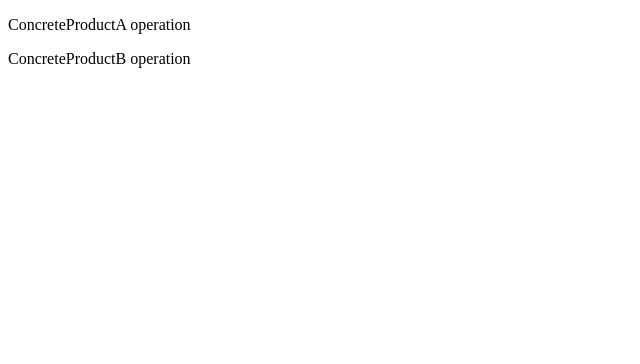
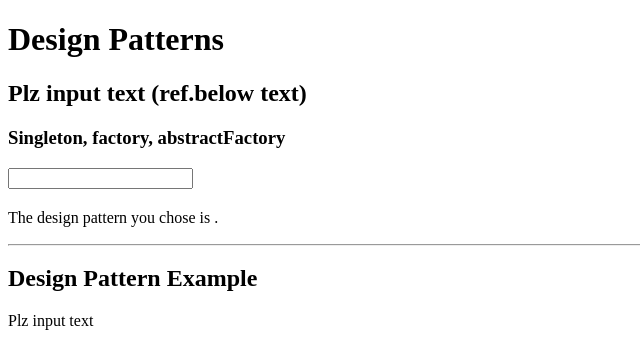
Before and after one commit to yeonuk44/Design-Pattern, a React (Create React App) app: page / in a window 1280 px wide. Shown: the top 364 px of the page, without its empty margins (0-640 px from the left). Built offline with nearby package versions, Linux system fonts and the light colour scheme.

Commit message:
# Update page interaction

```diff
--- a/src/App.tsx
+++ b/src/App.tsx
@@ -1,6 +1,8 @@
-import { Singleton, Factory } from "./creational";
+import { useState } from "react";
+import { Singleton, Factory, WindowsFactory, MacFactory } from "./creational";
 
 function App() {
+  const [inputValue, setInputValue] = useState<string>("");
   /**
    * INFO: Singleton
    */
@@ -13,14 +15,82 @@ function App() {
   const factory = new Factory();
   const productA = factory.createProduct("A");
   const productB = factory.createProduct("B");
+  /**
+   * INFO: Abstract Factory
+   */
+  interface AbstractFactory {
+    createProduct(): Product;
+  }
+  abstract class Product {
+    abstract operation(): string;
+  }
 
+  function createProduct(factory: AbstractFactory) {
+    const product = factory.createProduct();
+
+    product.operation();
+  }
+
+  const windowsFactory = new WindowsFactory();
+  createProduct(windowsFactory);
+
+  const macFactory = new MacFactory();
+  createProduct(macFactory);
+
+  /**
+   * INFO:
+   * Design Patterns controller
+   * 1. Singleton
+   * 2. Factory
+   * 3. Abstract Factory
+   */
+  let designPatternExample = null;
+
+  switch (inputValue) {
+    case "singleton":
+      designPatternExample = (
+        <>
+          <p>{instance1}</p>
+          <p>{instance1 === instance2 ? "true" : "false"}</p>
+        </>
+      );
+      break;
+    case "factory":
+      designPatternExample = (
+        <>
+          <p>{productA.operation()}</p>
+          <p>{productB.operation()}</p>
+        </>
+      );
+      break;
+    case "abstractFactory":
+      // abstractFactory에 대한 출력 처리
+      break;
+    default:
+      designPatternExample = <p>Plz input text</p>;
+      break;
+  }
   return (
     <div>
       <header>
-        {/* <p>{instance1}</p>
-        <p>{instance1 === instance2 ? "true" : "false"}</p> */}
-        <p>{productA.operation()}</p>
-        <p>{productB.operation()}</p>
+        <h1>Design Patterns</h1>
+        <h2>Plz input text (ref.below text)</h2>
+        <h3>Singleton, factory, abstractFactory</h3>
+        <input
+          type="text"
+          value={inputValue}
+          onChange={(e) => setInputValue(e.target.value)}
+        />
+        <p>
+          The design pattern you chose is{" "}
+          <span style={{ fontWeight: "bold", fontSize: "20px" }}>
+            {inputValue}
+          </span>
+          .
+        </p>
+        <hr />
+        <h2>Design Pattern Example</h2>
+        {designPatternExample}
       </header>
     </div>
   );
```
